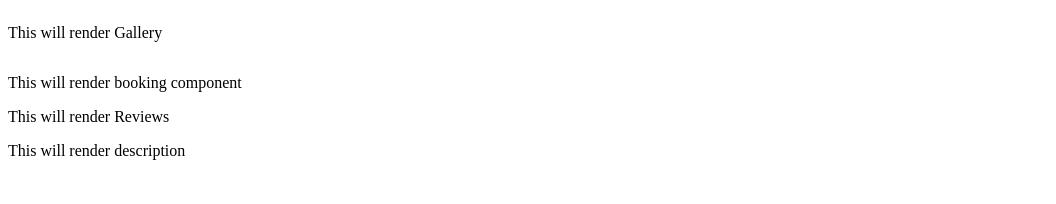
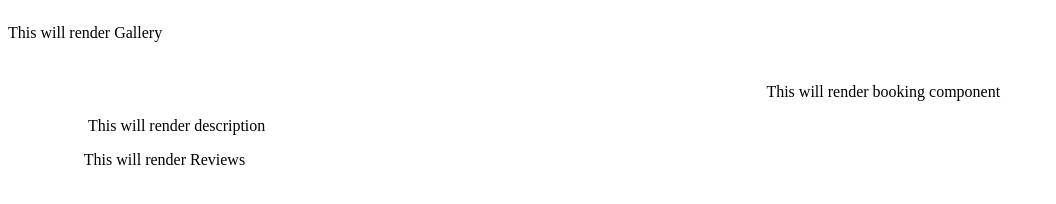
Before and after one commit to bedroost/gallery-proxy, a website: page public/index.html in a window 1280 px wide. Shown: the whole page, without its empty margins (0-1056 px from the left). Drawn offline with Linux system fonts and the light colour scheme.

```diff
--- a/package.json
+++ b/package.json
@@ -20,6 +20,7 @@
   "homepage": "https://github.com/bedroost/gallery-proxy#readme",
   "dependencies": {
     "axios": "^0.19.0",
+    "compression": "^1.7.4",
     "express": "^4.17.1"
   }
 }
--- a/public/index.html
+++ b/public/index.html
@@ -23,6 +23,11 @@
     </div>
   </div>
 
+<div id="description-component">
+  <div id="description">
+    <p>This will render description</p>
+  </div>
+</div>
   <div id="review-component">
     <div id="rootReview">
       <p>This will render Reviews</p>
@@ -30,11 +35,6 @@
   </div>
 </div>
 
-<div id="description-component">
-  <div id="description">
-    <p>This will render description</p>
-  </div>
-</div>
 
 
   <script src="http://ec2-13-57-195-146.us-west-1.compute.amazonaws.com/rooms/1/bundle.js"></script>
--- a/public/style.css
+++ b/public/style.css
@@ -3,10 +3,18 @@
   width: 100vw;
 }
 
-/* .BookingForm {
-  width: 158vw;
-} */
+#booking-component {
+  margin-left: 60%;
+  position: sticky;
+  top: 4em;
+  margin-top: 2%;
+}
 
-/* #below-gallery div {
+#review-component {
+  margin-left: 6%;
+}
 
-} */
+#description-component {
+  max-width: 700px;
+  margin-left: 80px;
+}
```
Also changed, not shown: public/index.js (+12 -0 lines), 2 other files.
